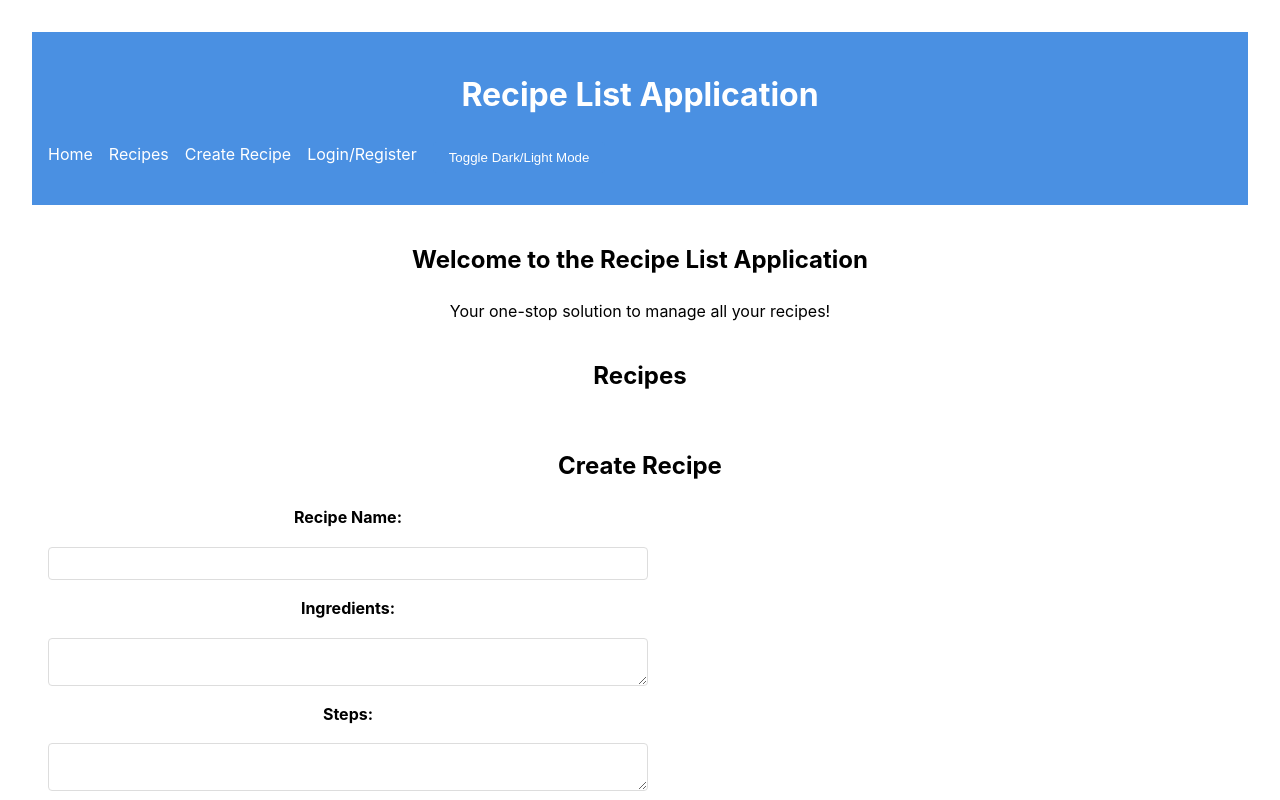
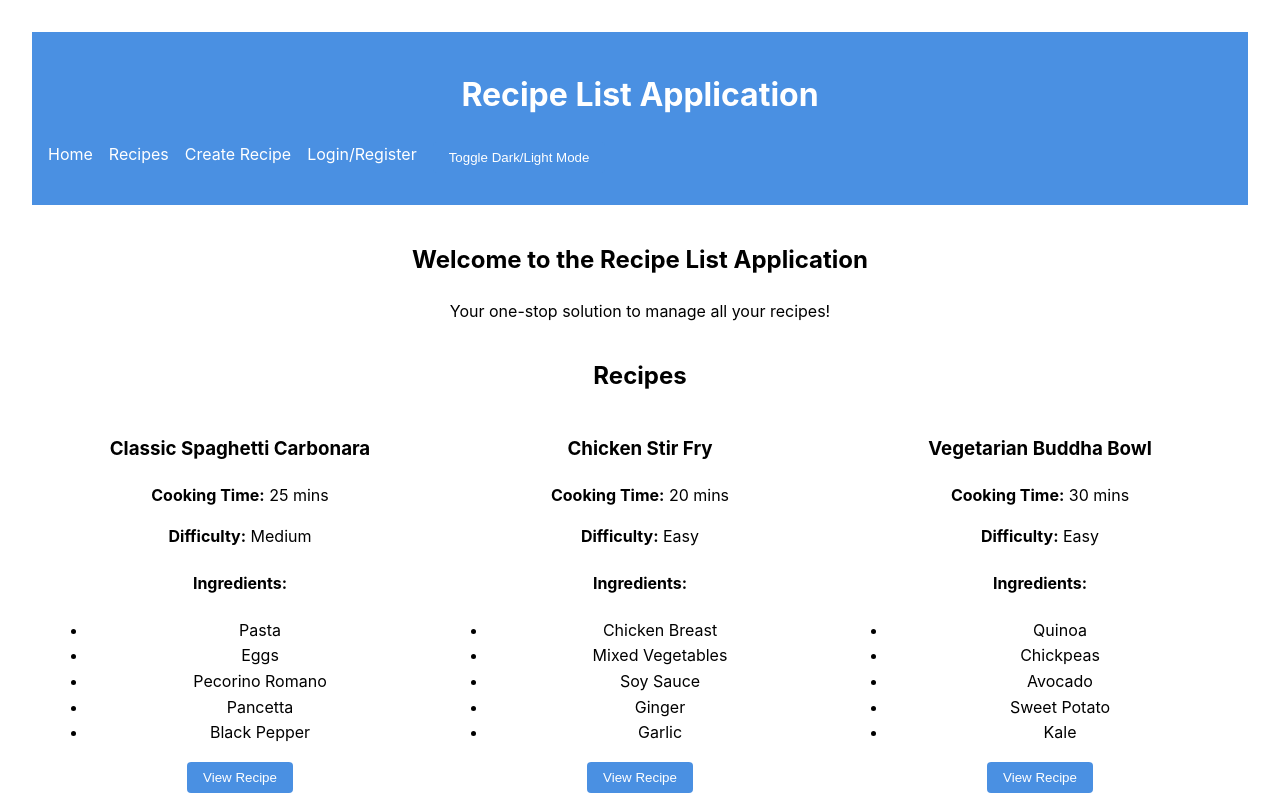
Before and after one commit to pastherolink/Front-End-Group-6-Project-1-2, a React (Vite) app in the folder recipe-frontend/: page / in a window 1280 px wide. Shown: the top 800 px of the page. Built offline with nearby package versions, Linux system fonts and the light colour scheme.

Commit message:
Add sample recipes and enhance RecipeList component styling

```diff
--- a/recipe-frontend/src/components/recipes/RecipeList.jsx
+++ b/recipe-frontend/src/components/recipes/RecipeList.jsx
@@ -1,11 +1,52 @@
 import React from 'react';
 
 const RecipeList = () => {
+  const sampleRecipes = [
+    {
+      id: 1,
+      name: 'Classic Spaghetti Carbonara',
+      ingredients: ['Pasta', 'Eggs', 'Pecorino Romano', 'Pancetta', 'Black Pepper'],
+      cookingTime: '25 mins',
+      difficulty: 'Medium'
+    },
+    {
+      id: 2,
+      name: 'Chicken Stir Fry',
+      ingredients: ['Chicken Breast', 'Mixed Vegetables', 'Soy Sauce', 'Ginger', 'Garlic'],
+      cookingTime: '20 mins',
+      difficulty: 'Easy'
+    },
+    {
+      id: 3,
+      name: 'Vegetarian Buddha Bowl',
+      ingredients: ['Quinoa', 'Chickpeas', 'Avocado', 'Sweet Potato', 'Kale'],
+      cookingTime: '30 mins',
+      difficulty: 'Easy'
+    }
+  ];
+
   return (
     <section id="recipes">
       <h2>Recipes</h2>
       <div className="recipe-list">
-        {/* Recipe items will be dynamically added here */}
+        {sampleRecipes.map(recipe => (
+          <div key={recipe.id} className="recipe-card">
+            <h3>{recipe.name}</h3>
+            <div className="recipe-details">
+              <p><strong>Cooking Time:</strong> {recipe.cookingTime}</p>
+              <p><strong>Difficulty:</strong> {recipe.difficulty}</p>
+            </div>
+            <div className="recipe-ingredients">
+              <h4>Ingredients:</h4>
+              <ul>
+                {recipe.ingredients.map((ingredient, index) => (
+                  <li key={index}>{ingredient}</li>
+                ))}
+              </ul>
+            </div>
+            <button className="view-recipe-btn">View Recipe</button>
+          </div>
+        ))}
       </div>
     </section>
   );
--- a/recipe-frontend/src/styles/components/RecipeList.css
+++ b/recipe-frontend/src/styles/components/RecipeList.css
@@ -1,6 +1,53 @@
 .recipe-list {
   display: grid;
   grid-template-columns: repeat(auto-fill, minmax(300px, 1fr));
-  gap: 1rem;
+  gap: 2rem;
   padding: 1rem;
 }
+
+.recipe-card {
+  border: 1px solid #ddd;
+  border-radius: 8px;
+  padding: 1.5rem;
+  background-color: white;
+  box-shadow: 0 2px 4px rgba(0, 0, 0, 0.1);
+  transition: transform 0.2s ease-in-out;
+}
+
+.recipe-card:hover {
+  transform: translateY(-5px);
+}
+
+.recipe-card h3 {
+  margin: 0 0 1rem 0;
+  color: var(--primary-color);
+}
+
+.recipe-details {
+  margin-bottom: 1rem;
+}
+
+.recipe-ingredients ul {
+  list-style-type: none;
+  padding-left: 0;
+}
+
+.recipe-ingredients li {
+  margin-bottom: 0.5rem;
+}
+
+.view-recipe-btn {
+  width: 100%;
+  padding: 0.8rem;
+  margin-top: 1rem;
+  background-color: var(--primary-color);
+  color: white;
+  border: none;
+  border-radius: 4px;
+  cursor: pointer;
+  transition: background-color 0.2s;
+}
+
+.view-recipe-btn:hover {
+  background-color: var(--primary-color-dark);
+}
```
